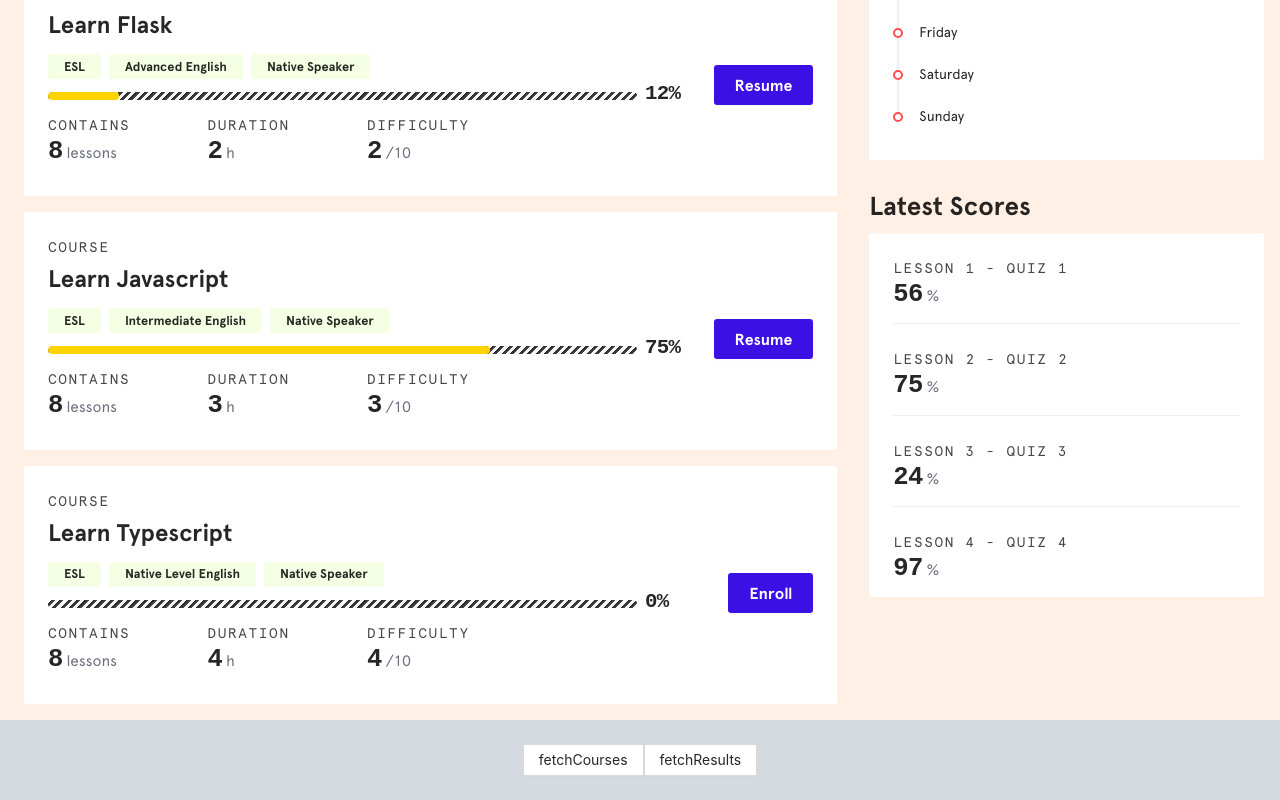
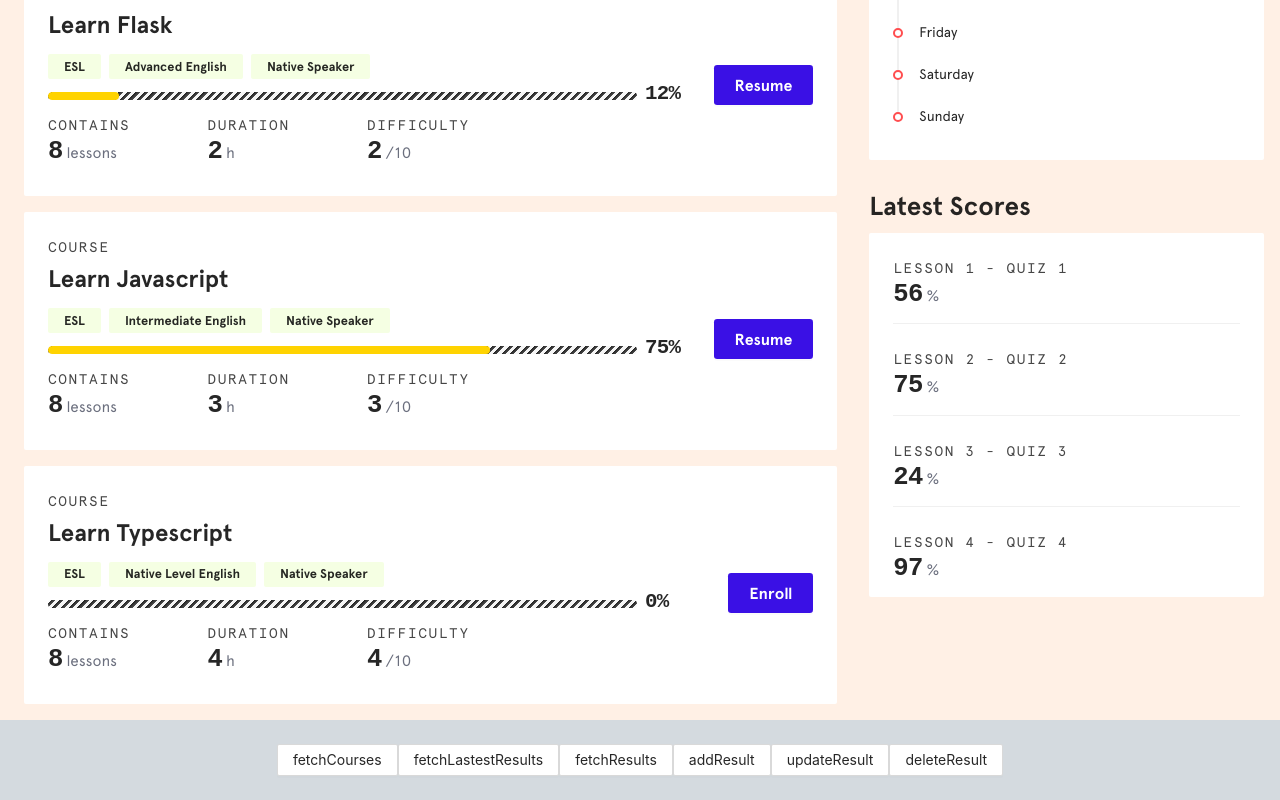
Before and after one commit to antoineGH/sayhello, a React (Create React App) app: page /auth/home in a window 1280 px wide. Shown: the part 489-1289 px from the top of the page. Built offline with nearby package versions, Linux system fonts and the light colour scheme; data requests are answered from the project's data file.

Commit message:
asyncThunk addResult, updateResult, deleteResult

```diff
--- a/db.json
+++ b/db.json
@@ -72,7 +72,12 @@
       "difficulty": 1,
       "numberLesson": 2,
       "numberQuiz": 3,
-      "tags": ["Javascript", "Typescript", "Redux", "Code"]
+      "tags": [
+        "Javascript",
+        "Typescript",
+        "Redux",
+        "Code"
+      ]
     },
     {
       "id": 2,
@@ -81,7 +86,12 @@
       "difficulty": 2,
       "numberLesson": 2,
       "numberQuiz": 3,
-      "tags": ["Javascript", "Typescript", "Redux", "Code"]
+      "tags": [
+        "Javascript",
+        "Typescript",
+        "Redux",
+        "Code"
+      ]
     },
     {
       "id": 3,
@@ -90,7 +100,12 @@
       "difficulty": 3,
       "numberLesson": 2,
       "numberQuiz": 3,
-      "tags": ["Javascript", "Typescript", "Redux", "Code"]
+      "tags": [
+        "Javascript",
+        "Typescript",
+        "Redux",
+        "Code"
+      ]
     },
     {
       "id": 4,
@@ -99,7 +114,12 @@
       "difficulty": 4,
       "numberLesson": 2,
       "numberQuiz": 3,
-      "tags": ["Javascript", "Typescript", "Redux", "Code"]
+      "tags": [
+        "Javascript",
+        "Typescript",
+        "Redux",
+        "Code"
+      ]
     }
   ],
   "progression": [
@@ -296,7 +316,7 @@
   ],
   "result": [
     {
-      "id": 1,
+      "id": 5,
       "score": 10,
       "date_created": "2022-02-27T18:55:43.511Z",
       "profile_id": 1,
@@ -333,7 +353,17 @@
       "quiz_id": 4,
       "quiz_name": "Quiz ESL English 4",
       "lesson_id": 4,
-      "lesson_name": "Lesson ESL1-42"
+      "lesson_name": "Lesson ESL1-4"
+    },
+    {
+      "id": 1,
+      "score": 100,
+      "date_created": "2022-02-22T18:55:43.511Z",
+      "profile_id": 1,
+      "quiz_id": 5,
+      "quiz_name": "Quiz ESL English 5",
+      "lesson_id": 5,
+      "lesson_name": "Lesson ESL1-5"
     }
   ],
   "wikidata": [
--- a/src/features/results/actions.ts
+++ b/src/features/results/actions.ts
@@ -1,8 +1,29 @@
-import { Results } from 'types/result'
+import {
+  Result,
+  ResultAddIn,
+  ResultPutIn,
+  ResultPutOut,
+  Results
+} from 'types/result'
 import { createAsyncThunk } from '@reduxjs/toolkit'
 
 export const fetchResults = createAsyncThunk<Results, number>(
   'results/fetchResults',
+  async (profileID: number) => {
+    try {
+      const data = await fetch(
+        `http://localhost:4000/result?profile_id=${profileID}`
+      )
+      const json = await data.json()
+      console.log(json)
+      return json
+    } catch (e) {
+      throw new Error(`Fail to fetch results: ${e}`)
+    }
+  }
+)
+export const fetchLastestResults = createAsyncThunk<Results, number>(
+  'results/fetchLastestResults',
   async (profileID: number) => {
     try {
       const data = await fetch(
@@ -16,3 +37,54 @@ export const fetchResults = createAsyncThunk<Results, number>(
     }
   }
 )
+
+export const addResult = createAsyncThunk<Result, ResultAddIn>(
+  'results/addResult',
+  async result => {
+    try {
+      const response = await fetch('http://localhost:4000/result', {
+        method: 'POST',
+        headers: {
+          'Content-Type': 'application/json'
+        },
+        body: JSON.stringify(result)
+      })
+      return await response.json()
+    } catch (e) {
+      throw new Error(`Fail to add result: ${e}`)
+    }
+  }
+)
+
+export const updateResult = createAsyncThunk<ResultPutOut, ResultPutIn>(
+  'results/updateResult',
+  async result => {
+    try {
+      const data = await fetch(`http://localhost:4000/result/${result.id}`, {
+        method: 'PATCH',
+        headers: {
+          'Content-Type': 'application/json'
+        },
+        body: JSON.stringify(result)
+      })
+      const json = await data.json()
+      return { id: result.id, changes: json }
+    } catch (e) {
+      throw new Error(`Fail to update result: ${e}`)
+    }
+  }
+)
+
+export const deleteResult = createAsyncThunk<number, number>(
+  'results/deleteResult',
+  async resultID => {
+    try {
+      await fetch(`http://localhost:4000/result/${resultID}`, {
+        method: 'DELETE'
+      })
+      return resultID
+    } catch (e) {
+      throw new Error(`Fail to delete result: ${e}`)
+    }
+  }
+)
--- a/src/features/results/slice.ts
+++ b/src/features/results/slice.ts
@@ -1,6 +1,12 @@
 import { Result } from 'types/result'
 import { createEntityAdapter, createSlice } from '@reduxjs/toolkit'
-import { fetchResults } from './actions'
+import {
+  addResult,
+  deleteResult,
+  fetchLastestResults,
+  fetchResults,
+  updateResult
+} from './actions'
 
 export const resultsAdapter = createEntityAdapter({
   selectId: (result: Result) => result.id
@@ -20,10 +26,64 @@ export const resultsSlice = createSlice({
     })
     builder.addCase(fetchResults.fulfilled, (state, action) => {
       state.loading = false
-      console.log(action.payload)
       resultsAdapter.setAll(state, action.payload)
     })
     builder.addCase(fetchResults.rejected, state => {
+      state.loading = false
+      state.error = true
+    })
+
+    // fetchLastestResults
+    builder.addCase(fetchLastestResults.pending, state => {
+      state.loading = true
+    })
+    builder.addCase(fetchLastestResults.fulfilled, (state, action) => {
+      state.loading = false
+      resultsAdapter.setAll(state, action.payload)
+    })
+    builder.addCase(fetchLastestResults.rejected, state => {
+      state.loading = false
+      state.error = true
+    })
+
+    // addResult
+    builder.addCase(addResult.pending, state => {
+      state.loading = true
+    })
+    builder.addCase(addResult.fulfilled, (state, action) => {
+      state.loading = false
+      resultsAdapter.addOne(state, action.payload)
+    })
+    builder.addCase(addResult.rejected, state => {
+      state.loading = false
+      state.error = true
+    })
+
+    // updateResult
+    builder.addCase(updateResult.pending, state => {
+      state.loading = true
+    })
+    builder.addCase(updateResult.fulfilled, (state, action) => {
+      state.loading = false
+      resultsAdapter.updateOne(state, {
+        id: action.payload.id,
+        changes: action.payload.changes
+      })
+    })
+    builder.addCase(updateResult.rejected, state => {
+      state.loading = false
+      state.error = true
+    })
+
+    // deleteResult
+    builder.addCase(deleteResult.pending, state => {
+      state.loading = true
+    })
+    builder.addCase(deleteResult.fulfilled, (state, { payload: id }) => {
+      state.loading = false
+      resultsAdapter.removeOne(state, id)
+    })
+    builder.addCase(deleteResult.rejected, state => {
       state.loading = false
       state.error = true
     })
--- a/src/layouts/Auth.tsx
+++ b/src/layouts/Auth.tsx
@@ -13,7 +13,13 @@ import {
   profilesSelectors
 } from 'features/profiles/selectors'
 import { resetProfileError, setActiveID } from 'features/profiles/slice'
-import { fetchResults } from 'features/results/actions'
+import {
+  addResult,
+  deleteResult,
+  fetchLastestResults,
+  fetchResults,
+  updateResult
+} from 'features/results/actions'
 import { fetchUser } from 'features/user/actions'
 import { userHasError, userIsLoading } from 'features/user/selector'
 import { resetUserError } from 'features/user/slice'
@@ -127,8 +133,31 @@ const Auth = () => {
           <Button onClick={() => dispatch(fetchCourses(1))}>
             fetchCourses
           </Button>
+          <Button onClick={() => dispatch(fetchLastestResults(1))}>
+            fetchLastestResults
+          </Button>
           <Button onClick={() => dispatch(fetchResults(1))}>
             fetchResults
+          </Button>
+          <Button
+            onClick={() =>
+              dispatch(
+                addResult({
+                  score: 65,
+                  profile_id: 1,
+                  quiz_id: 1,
+                  date_created: new Date().toISOString()
+                })
+              )
+            }
+          >
+            addResult
+          </Button>
+          <Button onClick={() => dispatch(updateResult({ id: 1, score: 100 }))}>
+            updateResult
+          </Button>
+          <Button onClick={() => dispatch(deleteResult(6))}>
+            deleteResult
           </Button>
         </Footer>
       </>
```
Also changed, not shown: src/types/result.ts (+17 -0 lines).
